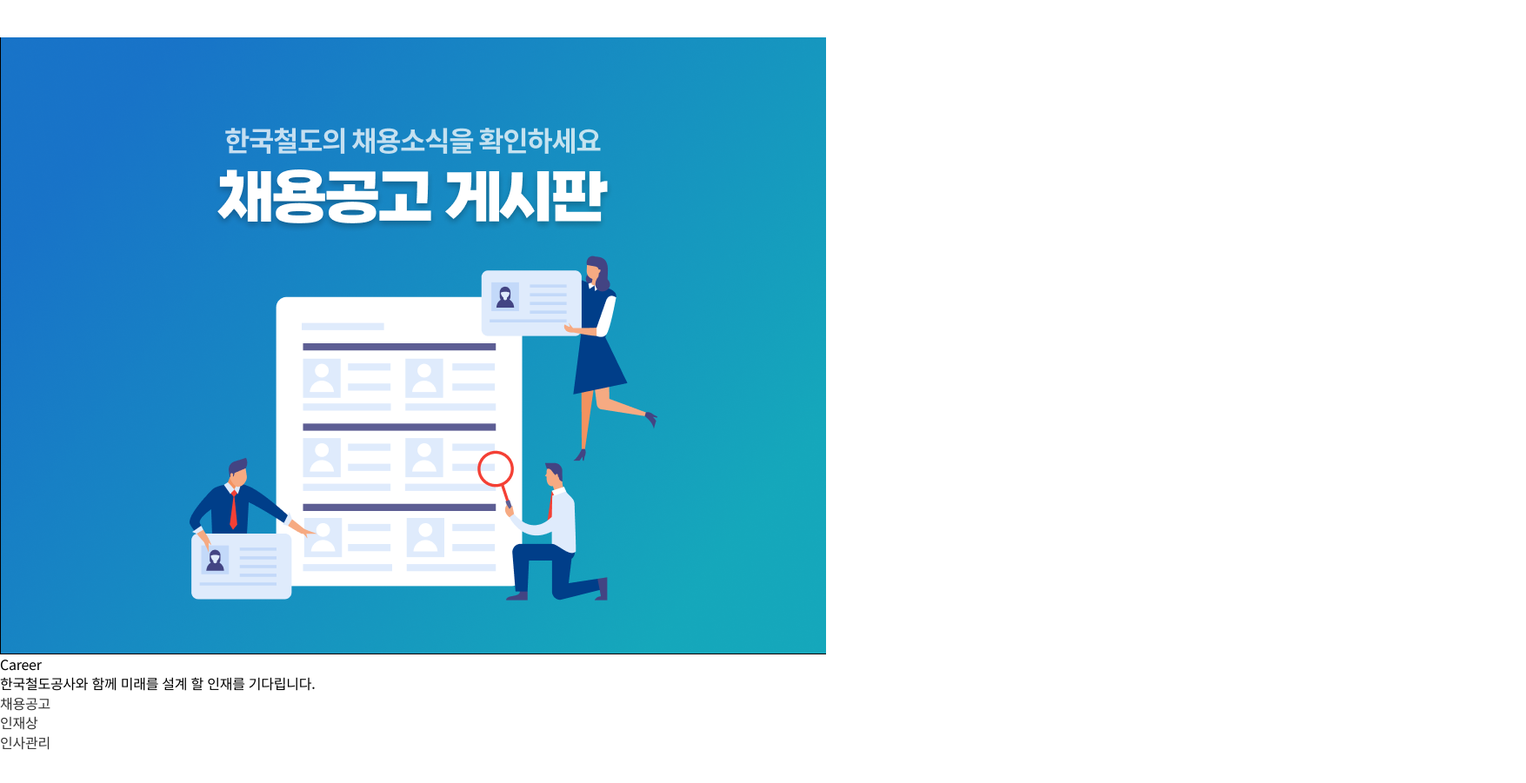
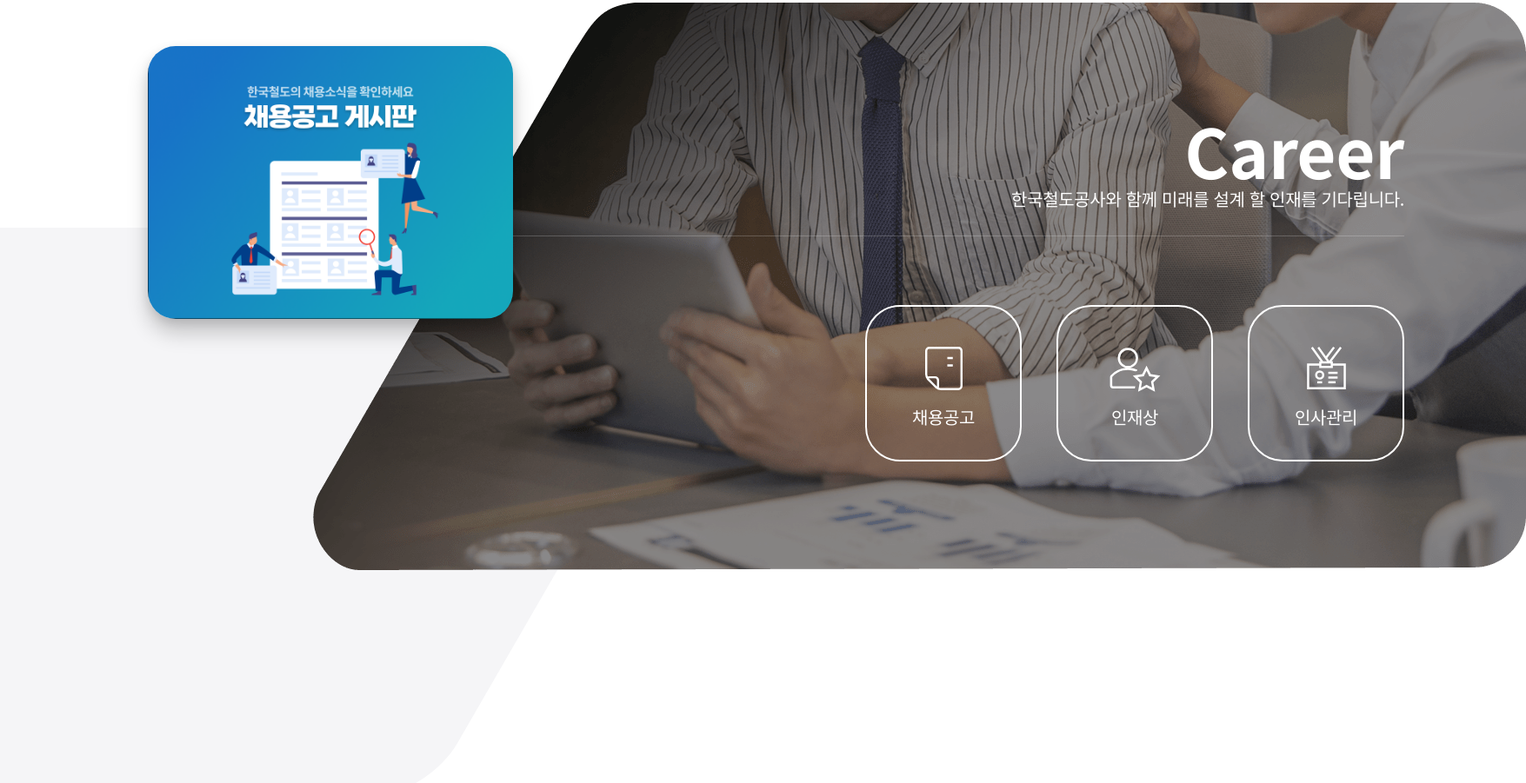
Before and after one commit to qwertymi/korail, a plain HTML site: page index.html in a window 1280 px wide. Shown: the part 1575-2476 px from the top of the page at 87% size, 1755 px wide, since content can reach past the window. Before the commit the page ends 2441 px from the top, so only its background shows below. Drawn offline with nearby package versions, Linux system fonts and the light colour scheme.

Commit message:
news 섹션 완료

```diff
--- a/css/style.css
+++ b/css/style.css
@@ -65,7 +65,18 @@
 /* 5. 뉴스 */
 .news {
   position: relative;
-  padding: 125px 0 125px 445px;
+  padding: 125px 0 85px 445px;
+}
+
+.news::before{
+  content: '';
+  position: absolute;
+  top: 170px;
+  left: 50px;
+  display: block;
+  width: 298px;
+  height: 176px;
+  background: url('../images/news_title.png') no-repeat;
 }
 
 .news_list {}
@@ -73,7 +84,8 @@
 .news_list li {
   position: relative;
   display: inline-block;
-  padding-right: 20px;
+  padding-right: 18px;
+  color: #000;
 }
 
 .news_list li::after {
@@ -84,7 +96,7 @@
   display: block;
   height: 22px;
   width: 1px;
-  background: #0054A6;
+  background: #000;
   font-size: 0;
   transform: rotate(15deg) translateY(-50%);
 }
@@ -98,9 +110,9 @@
   border: 0;
   cursor: pointer;
 
-  color: #0054A6;
+  /* color: #0054A6; */
   font-size: 22px;
-  font-weight: 600;
+  font-weight: 500;
   font-family: 'Noto Sans KR';
   letter-spacing:-0.35px;
 }
@@ -114,7 +126,7 @@
   content: '';
   position: absolute;
   left: -50%;
-  top: -65%;
+  top: -70%;
   display: block;
   width: 79px;
   height: 79px;
@@ -122,19 +134,26 @@
   background: #0054A6;
   z-index: -1;
 }
+.all_bt_unact{
+  color: #000
+}
 
 .notice_bt {
   position: relative;
-  margin-left: 12px;
+  margin-left: 15px;
 }
 
 .broad_bt {
   position: relative;
-  margin-left: 12px;
+  margin-left: 15px;
 }
 
-.notice_bt::after,
-.broad_bt::after{
+.notice_bt_active, .broad_bt_active{
+  color: #0054A6;
+}
+
+.notice_bt_active::after,
+.broad_bt_active::after{
   content: '';
   position: absolute;
   left: -12px;
@@ -202,8 +221,182 @@
   color: #ea4c49;
 }
 
+/* 6. 채용 */
+.career {
+  position: relative;
+  letter-spacing: -0.35px;
+}
 
-/* 6. 채용 */
+.career::after {
+  content: '';
+  display: block;
+  position: absolute;
+  top: 259px;
+  left: -260px;
+  z-index: -20;
+  width: 940px;
+  height: 653px;
+  border-radius: 60px;
+  background-color: #f5f5f7;
+  -webkit-transform: skewX(-30deg);
+  -ms-transform: skewX(-30deg);
+  transform: skewX(-30deg);
+}
+
+
+.career_main {
+  position: relative;
+  display: block;
+  height: 653px;
+  width: 1395px;
+  margin-left: 360px;
+}
+
+.career_main::after {
+  content: '';
+  display: block;
+  height: 653px;
+  width: 1395px;
+  background: url('../images/rowgroup5_bg.png') no-repeat;
+}
+
+.career_txtbox {
+  position: absolute;
+  right: 140px;
+  top: 130px;
+  display: block;
+  width: 100%;
+  z-index: 9999;
+  text-align: right;
+}
+
+.career_main_title {
+  display: block;
+  font-size: 78px;
+  line-height: 78px;
+  font-weight: 600;
+  color: #fff;
+  z-index: 9999;
+}
+
+.career_main_txt {
+  line-height: 35px;
+  font-size: 20px;
+  color: #fff;
+  vertical-align: top;
+}
+
+.career_main_txt::after{
+  content: '';
+  display: block;
+    width: 100%;
+    height: 1px;
+    margin-top: 25px;
+    background-color: rgba(255, 255, 255, 0.2);
+}
+
+.career_main_txt b {
+  font-weight: 500;
+}
+
+.career_main_list {
+  display: block;
+  position: absolute;
+  bottom: 125px;
+  right: 140px;
+  text-align: right;
+}
+
+.career_main_list li {
+  position: relative;
+  float: left;
+  margin-left: 40px;
+}
+
+.career_main_list li a {
+  display: block;
+  width: 180px;
+  height: 180px;
+  border: 2px solid #fff;
+  border-radius: 40px;
+
+  text-align: center;
+  padding-top: 63%;
+  color: #fff;
+  font-size: 20px;
+  font-weight: 500;
+  cursor: pointer;
+}
+
+.career_main_list1 {
+  background: url('../images/career_icon01.svg') no-repeat;
+  background-position: center 37%;
+  background-size: 43px;
+}
+.career_main_list1:hover{
+  background: url('../images/career_icon01_hover.svg') no-repeat;
+  background-position: center 37%;
+  background-size: 43px;
+}
+
+.career_main_list2 {
+  background: url('../images/career_icon02.svg') no-repeat;
+  background-position: center 37%;
+  background-size: 59px;
+}
+.career_main_list2:hover{
+  background: url('../images/career_icon02_hover.svg') no-repeat;
+  background-position: center 37%;
+  background-size: 43px;
+}
+
+
+.career_main_list3 {
+  background: url('../images/career_icon03.svg') no-repeat;
+  background-position: center 37%;
+  background-size: 63px;
+}
+.career_main_list3:hover{
+  background: url('../images/career_icon03_hover.svg') no-repeat;
+  background-position: center 37%;
+  background-size: 43px;
+}
+
+
+
+
+.career_banner {
+  position: absolute;
+  left: 170px;
+  top: 50px;
+  width: 420px;
+  z-index: 9999;
+}
+
+.sw-career {
+  width: 420px;
+  border-radius: 32px;
+  box-shadow: 0 4px 12px rgb(0 0 0 / 10%), 0 16px 24px rgb(0 0 0 / 20%)
+}
+
+.slide-hover {
+  display: block;
+  overflow: hidden;
+  width: 420px;
+}
+
+.slide-hover img {
+  width: 420px;
+  transition: transform 0.4s ease-out;
+
+}
+
+.slide-hover img:hover {
+  transform: scale(1.03);
+}
+
+
+
 
 /* 7. 배너 */
 
--- a/index.html
+++ b/index.html
@@ -123,31 +123,31 @@
     </section>
     <!-- 6. 채용 : 김혜미 -->
     <section class="career">
-      <div class="inner">
 
+      <div class="career_main">
+        <div class="career_txtbox">
+          <h2 class="career_main_title">Career</h2>
+          <span class="career_main_txt">한국철도공사와 함께 <b>미래를 설계 할 인재</b>를 기다립니다.</span>
+        </div>
+          <ul class="career_main_list">
+            <li class="career_main_list1"><a href="#">채용공고</a></li>
+            <li class="career_main_list2"><a href="#">인재상</a></li>
+            <li class="career_main_list3"><a href="#">인사관리</a></li>
+          </ul>
+      </div>
 
       <div class="career_banner">
         <div class="swiper-container sw-career">
           <div class="swiper-wrapper">
             <div class="swiper-slide">
-                <i>
+              <i class="slide-hover">
                 <img src="images/20220317100030435_9bzf.png" alt="">
               </i>
             </div>
           </div>
         </div>
       </div>
-        <div class="career_main">
-          <h2 class="career_main_title">Career</h2>
-          <span class="career_main_txt">한국철도공사와 함께 미래를 설계 할 인재를 기다립니다.</span>
-          <ul class="career_main_list">
-            <li class="career_main_list1"><a href="#">채용공고</a></lic>
-            <li class="career_main_list2"><a href="#">인재상</a></li>
-            <li class="career_main_list3"><a href="#">인사관리</a></li>
-          </ul>
-        </div>
 
-      </div>
     </section>
     <!-- 7. 배너 : 류지섭 -->
     <section class="">
--- a/js/script.js
+++ b/js/script.js
@@ -1,6 +1,47 @@
 $(document).ready(function(){
 
+  // 뉴스 선택항목 보기
+  let allBt = $('.all_bt')
+  let noticeBt = $('.notice_bt');
+  let broadBt = $('.broad_bt');
+  let noticeBox = $('.news_notice_box');
+  let broadBox = $('.news_broad_box');
+  allBt.click(function(){
+    noticeBox.show();
+    broadBox.show();
+    removeActive();
+    allBt.addClass('all_bt');
+  })
+
+  noticeBt.click(function(){
+    noticeBox.show();
+    broadBox.hide();
+    removeActive();
+    noticeBt.addClass('notice_bt_active');
+  });
+
+  broadBt.click(function(){
+    broadBox.show();
+    noticeBox.hide();
+    removeActive();
+    broadBt.addClass('broad_bt_active');
+  });
+
+  let removeActive = () => {
+    allBt.removeClass('all_bt');
+    allBt.addClass('all_bt_unact');
+    noticeBt.removeClass('notice_bt_active');
+    broadBt.removeClass('broad_bt_active');
+  }
+
+  let newsMore = $('.news_more');
+
+
 });
+
+
+
+
 
 window.onload = function(){
   AOS.init();
```
Also changed, not shown: 1 other file. Lines whose indentation alone changed are shown as unchanged.
